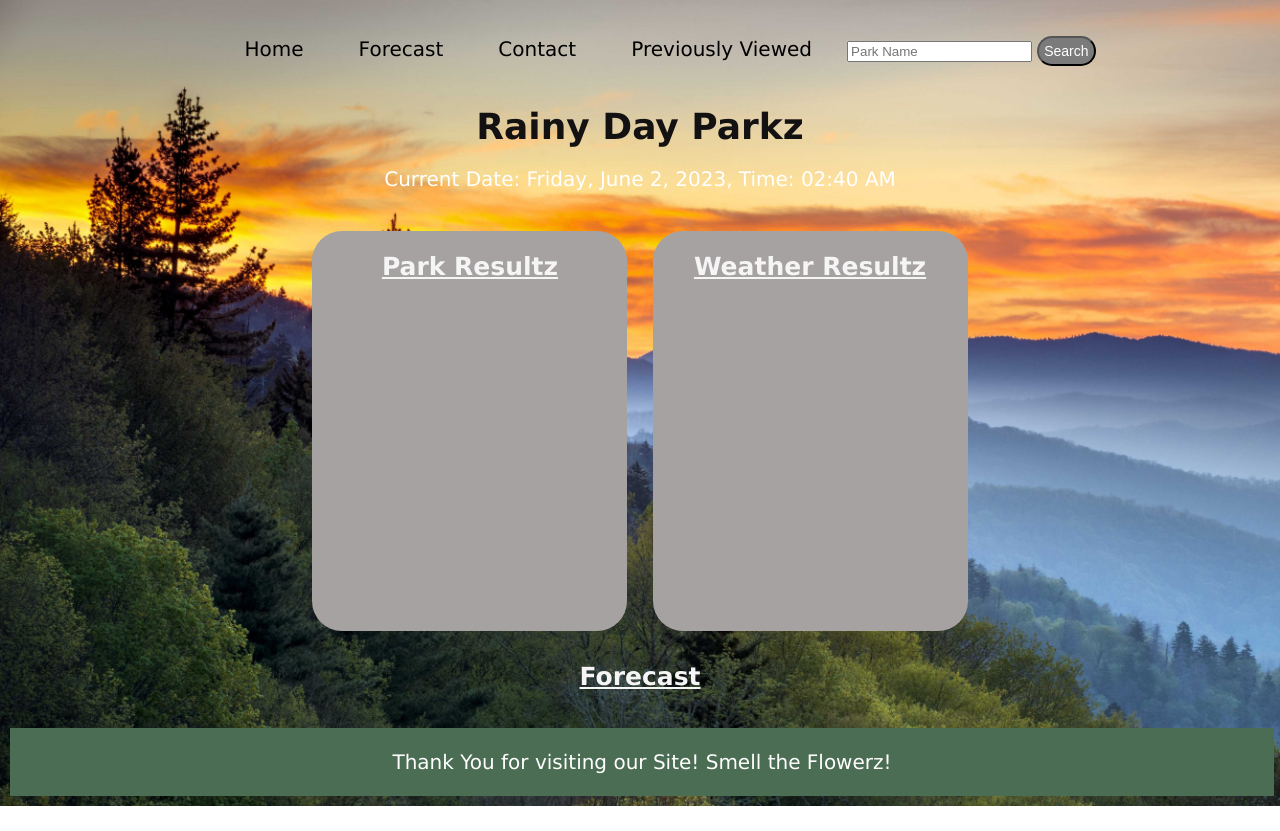
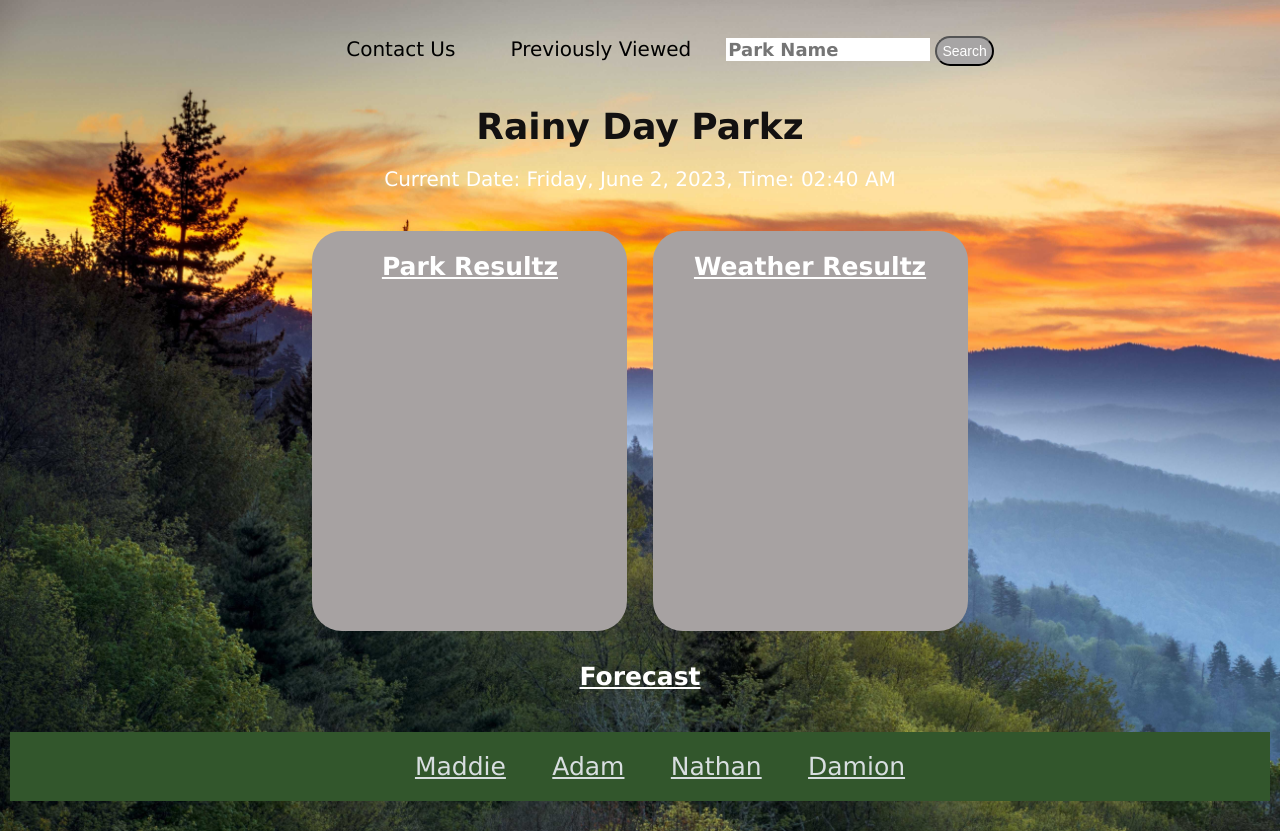
Before and after one commit to AdamJohnson92/Rainy-Day-Flightz, a plain HTML site: page index.html in a window 1280 px wide. Before the commit the page ends 806 px from the top, so only its background shows below. Drawn offline with nearby package versions, Linux system fonts and the light colour scheme.

Commit message:
final style

```diff
--- a/assets/style.css
+++ b/assets/style.css
@@ -5,6 +5,9 @@ body {
   flex-direction: column;
   min-height: 100vh;
   justify-content: flex-start;
+}
+html{
+  scroll-behavior: smooth;
 }
 
 /* Navigation bar styles */
@@ -46,10 +49,10 @@ nav ul li a {
   border-radius: 5px;
 }
 
-/*tester nav search bar*/
-nav input [type=text] {
-  float: right;
-  padding: 6px;
+/* nav search bar*/
+#search-text {
+  min-height: 20px;
+  width: 200px;
   border: none;
   font-weight: bold;
   font-family: 'Lucida Sans', 'Lucida Sans Regular', 'Lucida Grande', 'Lucida Sans Unicode', Geneva, Verdana, sans-serif;
@@ -68,6 +71,7 @@ main {
   /* Fill the available vertical space */
   text-align: center;
   /* Center-align the main content */
+  min-height: 60vh;
 }
 
 
@@ -82,7 +86,7 @@ main {
   height: 400px;
   border-radius: 30px;
   background-color: rgb(167, 162, 162);
- color:whitesmoke;
+ color:rgb(255, 255, 255);
 }
 
 /*info section title text*/
@@ -90,7 +94,7 @@ H2 {
   font-size: 25px;
   text-decoration: underline;
   text-align: center;
-  color:whitesmoke;
+  color: rgb(255, 255, 255);
   align-items: center;
 }
 
@@ -114,7 +118,7 @@ H2 {
 button[type="submit"] {
   padding: 5px 5px;
   font-size: 14px;
-  background-color: #7b7b7b;
+  background-color: #a7a5a5;
   color: #fff;
   border-radius: 30px;
   /*rounded button*/
@@ -141,7 +145,7 @@ button[type="submit"]:active {
 .forecastItem {
   flex-basis: 18%;
   padding: 10px;
-  background-color: rgb(68, 126, 235);
+  background-color: rgb(76, 123, 208);
   border-radius: 5px;
 }
 
@@ -155,15 +159,22 @@ button[type="submit"]:active {
 footer {
   width: 100%;
   bottom: 0;
-  padding: 2px;
-  text-align: center;
-  background: #4b6d53;
-  color: #fff;
-  margin-top: auto;
-  display: inline-block;
+  background: none;
+  /* margin-top: auto; */
   font-size: 20px;
   text-decoration: none;
+  position: relative;
+  background-color: rgb(50, 86, 44);
 }
+#footer li{
+  display: inline-block;
+  padding: 20px;
+  font-size: 25px;
+  }
+  /*link color styling*/
+  a {
+    color: rgb(216, 222, 224);
+  }
 
 /*make site responsive*/
 @media screen and (max-width: 992px) {
--- a/index.html
+++ b/index.html
@@ -23,9 +23,7 @@
           <!-- creates unordered list -->
             <ul>
               <!-- list item tabs -->
-              <li><a href="#">Home</a></li>
-              <li><a href="#">Forecast</a></li>
-              <li><a href="#">Contact</a></li>
+              <li><a href="#footer">Contact Us</a></li>
               <li ><a href="#search-history-tab" id="previously-viewed">Previously Viewed</a></li>
               <!--search bar in Nav bar-->
               <input id="search-text"  type="text" placeholder="Park Name">
@@ -66,7 +64,13 @@
           </section>
     </main>
     <footer>
-        <p>Thank You for visiting our Site! Smell the Flowerz!</p>
+      <ul id="footer">
+        <!--target="_blank" lets the link open in new tab-->
+        <li><a href="https://github.com/Maddieestes" target="_blank">Maddie</a></li>
+        <li><a href="https://github.com/AdamJohnson92" target="_blank">Adam</a></li>
+          <li><a href="https://github.com/Natecon2" target="_blank">Nathan</a></li>
+            <li><a href="https://github.com/DamionG22" target="_blank">Damion</a></li>
+      </ul>
       </footer>
 
     <script
```
